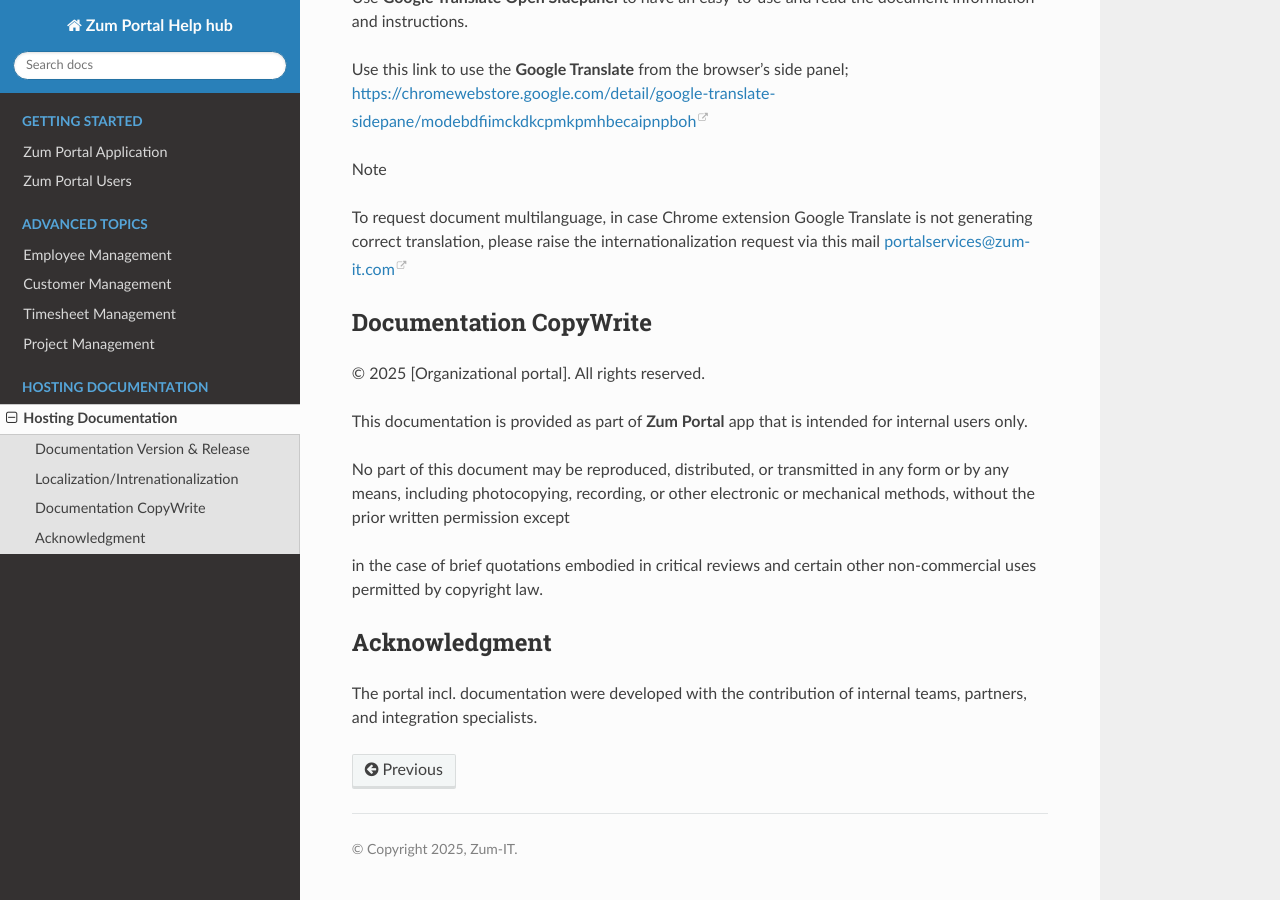
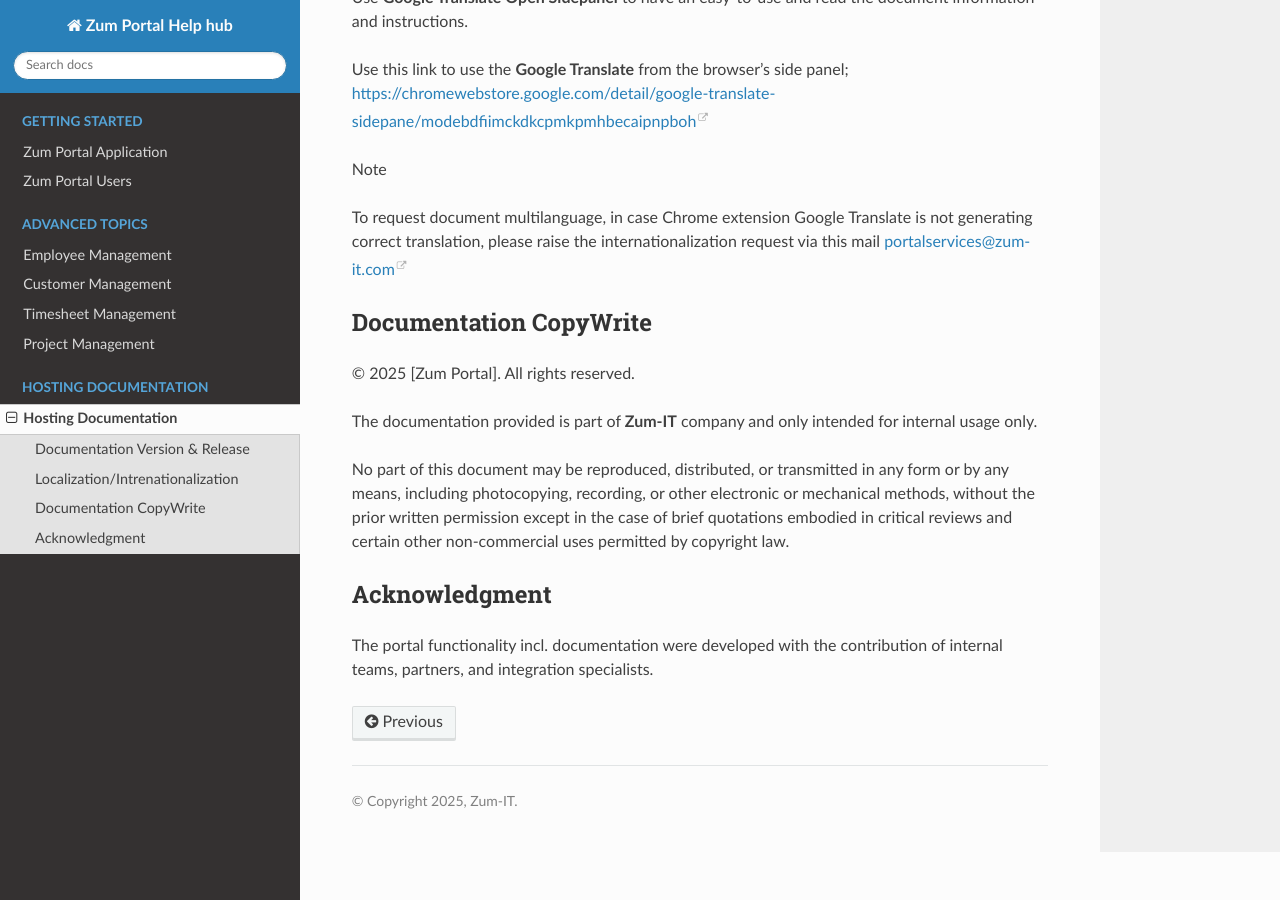
Before and after one commit to ghadiben0/Project-Zum-Portal, a Sphinx documentation site: the page built from docs/source/usage.rst, in a window 1280 px wide and 900 px high, scrolled down 641 px. Built offline with Sphinx 7.4.7 and the Read the Docs theme 3.1.0, drawn with Linux system fonts in a browser that asks for light colours.

Commit message:
Update usage.rst

```diff
--- a/docs/source/usage.rst
+++ b/docs/source/usage.rst
@@ -33,16 +33,14 @@ To request document multilanguage, in case Chrome extension Google Translate is
 Documentation CopyWrite
 ----------------
 
-© 2025 [Organizational portal]. All rights reserved.
+© 2025 [Zum Portal]. All rights reserved.
 
 
-This documentation is provided as part of **Zum Portal** app that is intended for internal users only.
+The documentation provided is part of **Zum-IT** company and only intended for internal usage only.
 
-No part of this document may be reproduced, distributed, or transmitted in any form or by any means, including photocopying, recording, or other electronic or mechanical methods, without the prior written permission except
-
-in the case of brief quotations embodied in critical reviews and certain other non-commercial uses permitted by copyright law.
+No part of this document may be reproduced, distributed, or transmitted in any form or by any means, including photocopying, recording, or other electronic or mechanical methods, without the prior written permission except in the case of brief quotations embodied in critical reviews and certain other non-commercial uses permitted by copyright law.
 
 Acknowledgment
 ------------------------
 
-The portal incl. documentation were developed with the contribution of internal teams, partners, and integration specialists.
+The portal functionality incl. documentation were developed with the contribution of internal teams, partners, and integration specialists.
```
